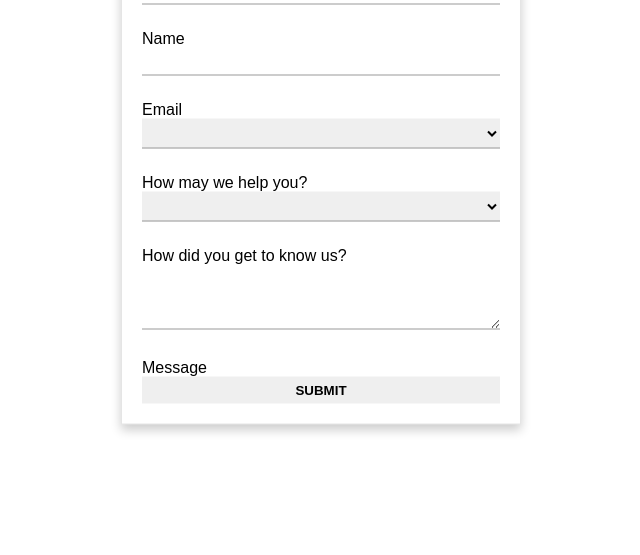
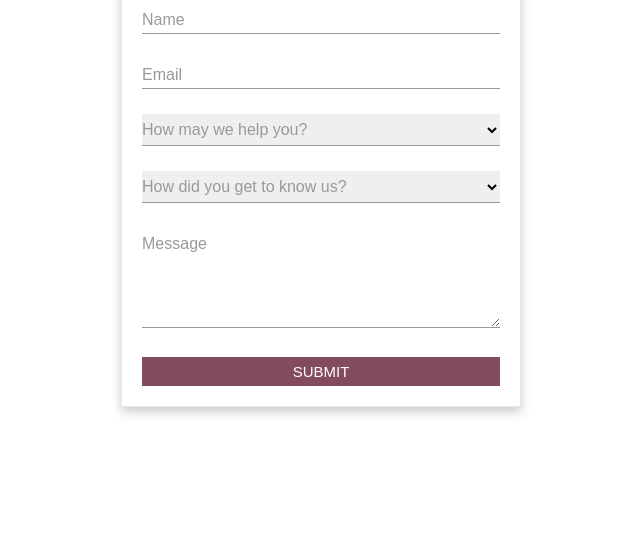
Before and after one commit to nana-adu/ContactUI, a plain HTML site: page index.html in a window 1280 px wide. Shown: the part 245-800 px from the top of the page, without its empty margins (319-959 px from the left). Drawn offline with Linux system fonts and the light colour scheme.

Commit message:
layout re-arranged and element transition added

```diff
--- a/assets/css/layouts.css
+++ b/assets/css/layouts.css
@@ -18,8 +18,8 @@ body {
 }
 
 .logo {
-	margin-top:0;
-	margin-bottom:70px;
+	margin-top:-30px;
+	margin-bottom:110px;
 	color:#824b60;
 	font-weight:bold;
 }
@@ -29,13 +29,13 @@ body {
 	height:90px;
 	position:absolute;
 	top:0;
-	left:90px;
+	left:80px;
 }
 
 .logo > h2 {
 	position:absolute;
 	top:17px;
-	left:170px;
+	left:155px;
 	text-transform: uppercase;
 	font-size:20px;
 }
@@ -51,7 +51,7 @@ body {
 }
 
 .container textarea {
-	height:65px;
+	height:100px;
 	padding:6px 0;
 	margin-bottom:25px;
 }
@@ -65,12 +65,59 @@ body {
 	outline:none;
 	border:none;
 	border-bottom:1px solid #999;
+	font-family:sans-serif;
+	font-weight:lighter;
+	font-size:15px;
+}
+
+.container div {
+	position:relative;
+}
+
+.container form div label {
+	position:absolute;
+	top:7px;
+	left:0;
+	color:#999;
+	transition:0.5s;
+	pointer-events:none;
+}
+
+.container input:focus ~ label,
+.container select:focus ~ label,
+.container textarea:focus ~ label
+{
+	top:-13px;
+	font-size:12px;
+	font-weight:bold;
+	color:#824b60;
+}
+
+.container input:valid ~ label,
+.container select:valid ~ label,
+.container textarea:valid ~ label
+{
+	top:-13px;
+	font-size:12px;
+	font-weight:bold;
+	color:#824b60;
+}
+
+.container input:focus,
+.container select:focus,
+.container textarea:focus,
+.container input:valid,
+.container select:valid,
+.container textarea:valid
+{
+	border-bottom:1px solid #824b60;
 }
 
 .container input[type="submit"] {
 	 border-bottom:none;
 	 margin-bottom:0;
 	 text-transform: uppercase;
-	 font-weight:bold;
 	 cursor:pointer;
+	 background-color:#824b60;
+	 color:#fff;
 }
--- a/index.html
+++ b/index.html
@@ -6,7 +6,7 @@
 	<meta http-equiv="Author" content="Daniel Adu" />
     <meta name="viewport" content="width=device-width, initial-scale=1.0" />
     <link rel="stylesheet" href="assets/css/layouts.css" type="text/css" />
-	<title>ContactUI</title>
+	<title>TekHub TV || Contact us</title>
 </head>
 <body>
 		<div class="container">
@@ -25,7 +25,7 @@
 					</div>
 					<div>
 						<select name="service" required>
-							<option value="0"></option>
+							<option value=""></option>
 							<option value="1">Intern with us</option>
 							<option value="2">Partner with us</option>
 							<option value="3">Work on a project</option>
@@ -35,7 +35,7 @@
 					</div>
 					<div>
 						<select name="social" required>
-							<option value="0"></option>
+							<option value=""></option>
 							<option value="1">Social Media</option>
 							<option value="2">Family/Friend</option>
 							<option value="3">Company Website</option>
```
